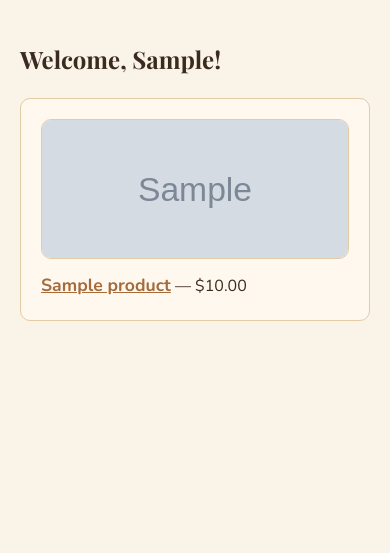
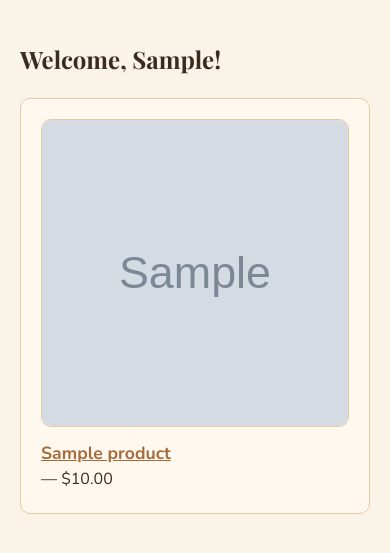
Before and after one commit to chessietrillana/digital-cafe-vibecoded, a Django app: page / in a window 390 px wide. Shown: the part 137-690 px from the top of the page. Run offline with Django 5.2, Linux system fonts and the light colour scheme; a user stored in the database is signed in; tables that the repository leaves empty hold one stand-in row (values such as "Sample post"); grey boxes marked "Sample" are stand-in pictures.

Commit message:
feat: make home page product grid responsive 3-column
.product-list uses auto-fit/minmax so it naturally collapses from 3
columns down to 2 then 1 as the viewport narrows, no fixed
breakpoints needed. Thumbnails use aspect-ratio 1/1 instead of a
fixed height so they stay square across column widths instead of
looking stretched.

```diff
--- a/static/cafe/css/style.css
+++ b/static/cafe/css/style.css
@@ -163,7 +163,13 @@ form[style*="display:inline"] {
     list-style: none;
     padding: 0;
     display: grid;
+    grid-template-columns: repeat(auto-fit, minmax(240px, 1fr));
     gap: 1rem;
+}
+
+.product-card {
+    display: flex;
+    flex-direction: column;
 }
 
 .product-card a {
@@ -185,7 +191,8 @@ form[style*="display:inline"] {
 }
 
 .product-media-thumb {
-    height: 140px;
+    aspect-ratio: 1 / 1;
+    height: auto;
 }
 
 .product-media-large {
```
